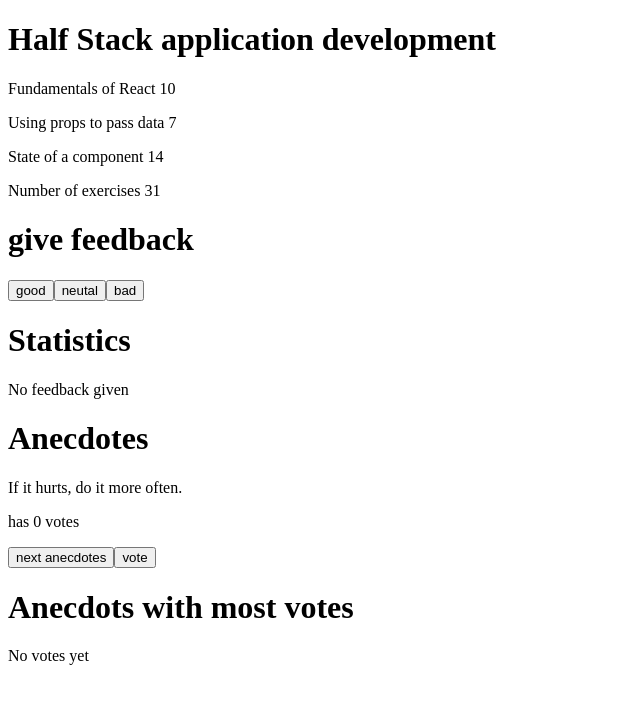
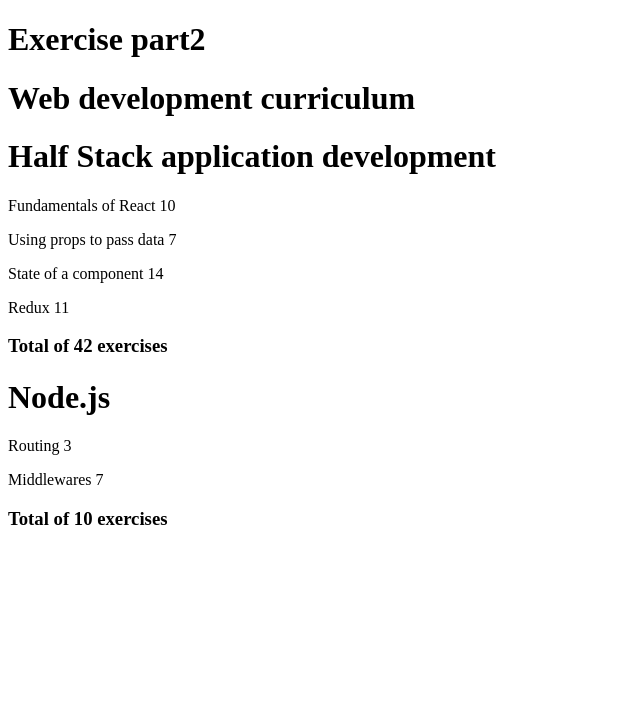
Before and after one commit to aqsazahid/react, a React (Vite) app: page / in a window 1280 px wide. Shown: the top 704 px of the page, without its empty margins (0-640 px from the left). Built offline with nearby package versions, Linux system fonts and the light colour scheme.

Commit message:
part2a completed

```diff
--- a/src/App.jsx
+++ b/src/App.jsx
@@ -4,12 +4,16 @@
 import Unicafe from './part1/unicafe/unicafe'
 import CourseInfo from './part1/courseinfo/courseinfo'
 import Anecdotes from './part1/anecdotes/anecdotes'
+import Courses from './part2/courses/courses'
 const App = () => {
   return (
     <div>
+      {/* <h1>Exercise part1</h1>
      <CourseInfo />
       <Unicafe />
-      <Anecdotes />
+      <Anecdotes /> */}
+      <h1>Exercise part2</h1>
+      <Courses />
   </div>
   )
 }
--- /dev/null
+++ b/src/part2/courses/components/Content.jsx
@@ -0,0 +1,13 @@
+import Part from './Part';
+import Header from './Header'
+const Content = ({parts}) => {
+    return (
+        <>
+        <Header name={parts.name} />
+             {parts.parts.map(part => (
+                <Part key={part.id} part={part} />
+            ))}
+        </>
+    )
+}
+export default Content
--- /dev/null
+++ b/src/part2/courses/components/Header.jsx
@@ -0,0 +1,7 @@
+const Header= ({name}) => {
+    return (
+        <h1>{name}</h1>
+    )
+}
+
+export default Header
--- /dev/null
+++ b/src/part2/courses/components/Part.jsx
@@ -0,0 +1,9 @@
+const Part = ({part}) => {
+    return (
+       <p>
+            {part.name} {part.exercises}
+        </p>
+    )
+}
+
+export default Part
--- /dev/null
+++ b/src/part2/courses/components/Total.jsx
@@ -0,0 +1,8 @@
+const Total = ({total}) => {
+    const exercies = total.map((item)=>item.exercises)
+    const totalExercises = exercies.reduce((sum,value) => sum + value, 0)
+    return (
+        <h3>Total of  {totalExercises} exercises</h3>
+    )
+}
+export default Total;
--- /dev/null
+++ b/src/part2/courses/course.jsx
@@ -0,0 +1,15 @@
+import Content from './components/Content';
+import Total from './components/Total'
+const Course = ({courses}) => {
+    return (
+        <>
+        {courses.map(course => (
+            <div key={course.id}>
+                <Content parts={course} />
+                <Total total={course.parts} />
+            </div>
+        ))}
+        </>
+    )
+}
+export default Course
--- /dev/null
+++ b/src/part2/courses/courses.jsx
@@ -0,0 +1,54 @@
+import Course from './course'
+const Courses = () => {
+  const courses = [
+    {
+      name: 'Half Stack application development',
+      id: 1,
+      parts: [
+        {
+          name: 'Fundamentals of React',
+          exercises: 10,
+          id: 1
+        },
+        {
+          name: 'Using props to pass data',
+          exercises: 7,
+          id: 2
+        },
+        {
+          name: 'State of a component',
+          exercises: 14,
+          id: 3
+        },
+        {
+          name: 'Redux',
+          exercises: 11,
+          id: 4
+        }
+      ]
+    },
+    {
+      name: 'Node.js',
+      id: 2,
+      parts: [
+        {
+          name: 'Routing',
+          exercises: 3,
+          id: 1
+        },
+        {
+          name: 'Middlewares',
+          exercises: 7,
+          id: 2
+        }
+      ]
+    }
+  ]
+return (
+    <>
+      <h1>Web development curriculum</h1>
+        <Course courses={courses} />
+    </>
+)
+}
+export default Courses
```
